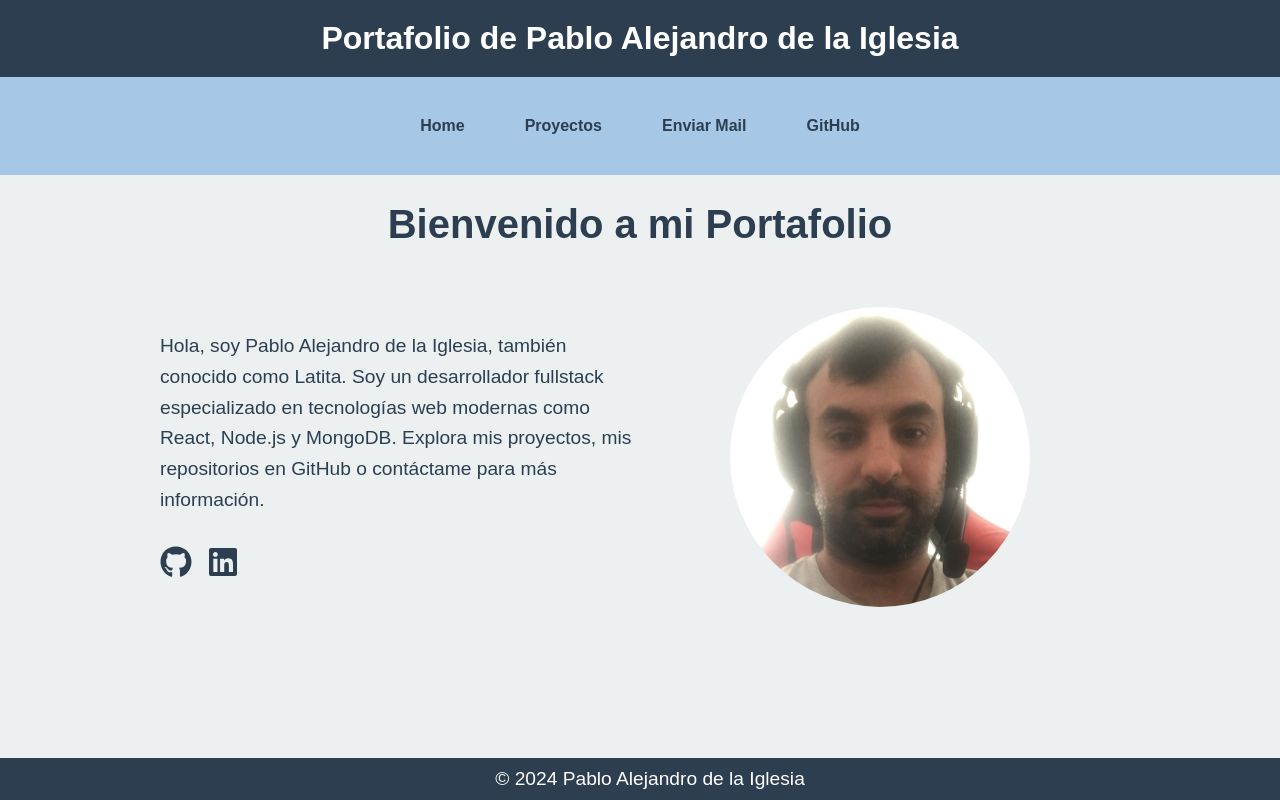
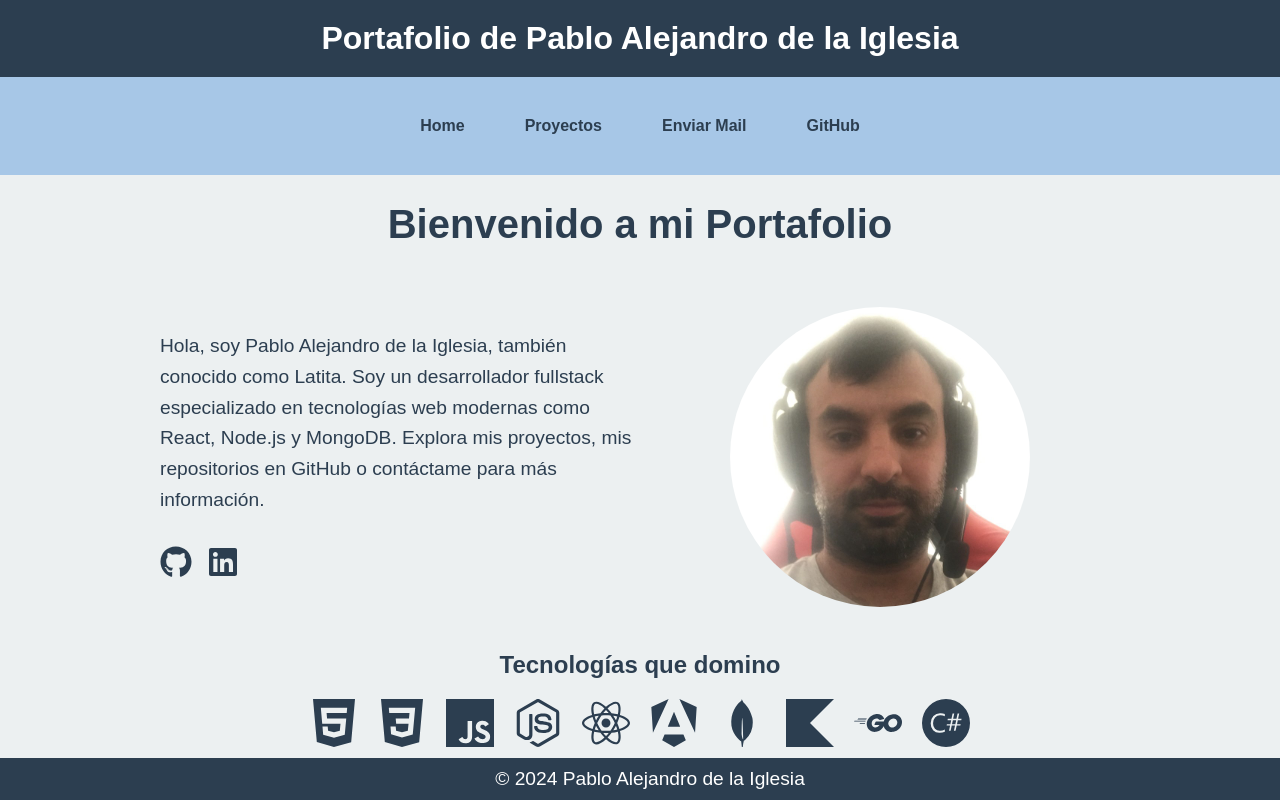
Before and after one commit to Lata1989/portfolio-entrega-programacion-3-coloquio, a React (Create React App) app: page / in a window 1280 px wide. Built offline with nearby package versions, Linux system fonts and the light colour scheme.

Commit message:
iconos de lenguajes agregados

```diff
--- a/src/pages/Home.jsx
+++ b/src/pages/Home.jsx
@@ -1,5 +1,6 @@
 import React from 'react';
-import { FaGithub, FaLinkedin } from 'react-icons/fa';  // Ejemplo de íconos de redes sociales
+import { FaGithub, FaLinkedin } from 'react-icons/fa';
+import { SiJavascript, SiReact, SiNodedotjs, SiMongodb, SiHtml5, SiCss3, SiAngular, SiKotlin, SiGo, SiCsharp } from 'react-icons/si'; // Iconos de lenguajes y tecnologías
 import '../styles/home.css';
 import foto from "../assets/io.jpg";
 
@@ -22,6 +23,23 @@ export const Home = () => {
                     <img src={foto} alt="Imagen de presentación" />
                 </div>
             </div>
+
+            {/* Sección de tecnologías */}
+            <div className="tech-logos">
+                <h2>Tecnologías que domino</h2>
+                <div className="tech-icons">
+                    <SiHtml5 title="HTML5" />
+                    <SiCss3 title="CSS3" />
+                    <SiJavascript title="JavaScript" />
+                    <SiNodedotjs title="Node.js" />
+                    <SiReact title="React" />
+                    <SiAngular title='Angular'></SiAngular>
+                    <SiMongodb title="MongoDB" />
+                    <SiKotlin title='Kotlin'></SiKotlin>
+                    <SiGo title='Go'></SiGo>
+                    <SiCsharp title='C#'></SiCsharp>
+                </div>
+            </div>
         </>
     );
 };
--- a/src/styles/home.css
+++ b/src/styles/home.css
@@ -60,6 +60,27 @@ h1 {
     color: var(--color-accent);
 }
 
+.tech-logos {
+    text-align: center;
+    margin-top: 20px;
+}
+
+.tech-icons {
+    display: flex;
+    justify-content: center;
+    gap: 20px;
+    font-size: 3rem; /* Tamaño de los íconos */
+    color: var(--color-primary); /* Color de los íconos */
+}
+
+.tech-icons svg {
+    transition: transform 0.3s ease;
+}
+
+.tech-icons svg:hover {
+    transform: scale(1.2); /* Agrandar ícono al pasar el cursor */
+}
+
 /* Responsive */
 @media (max-width: 768px) {
     .home {
```
